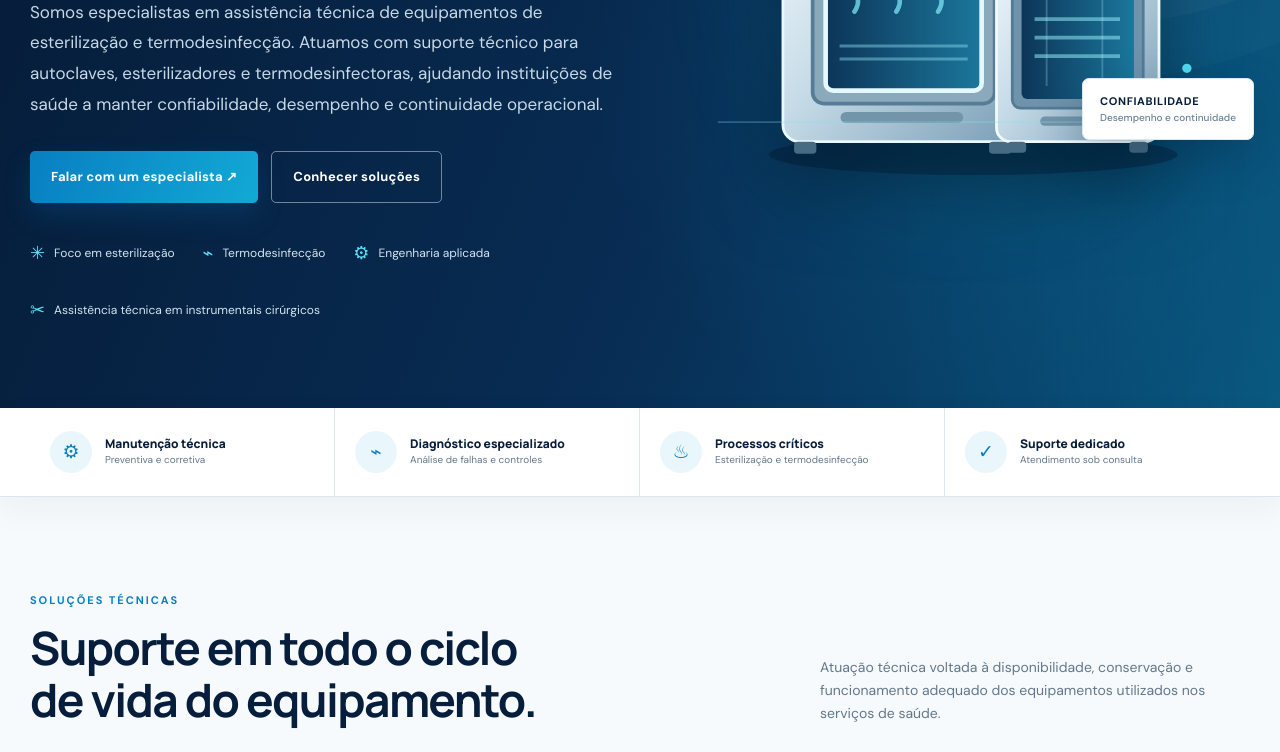
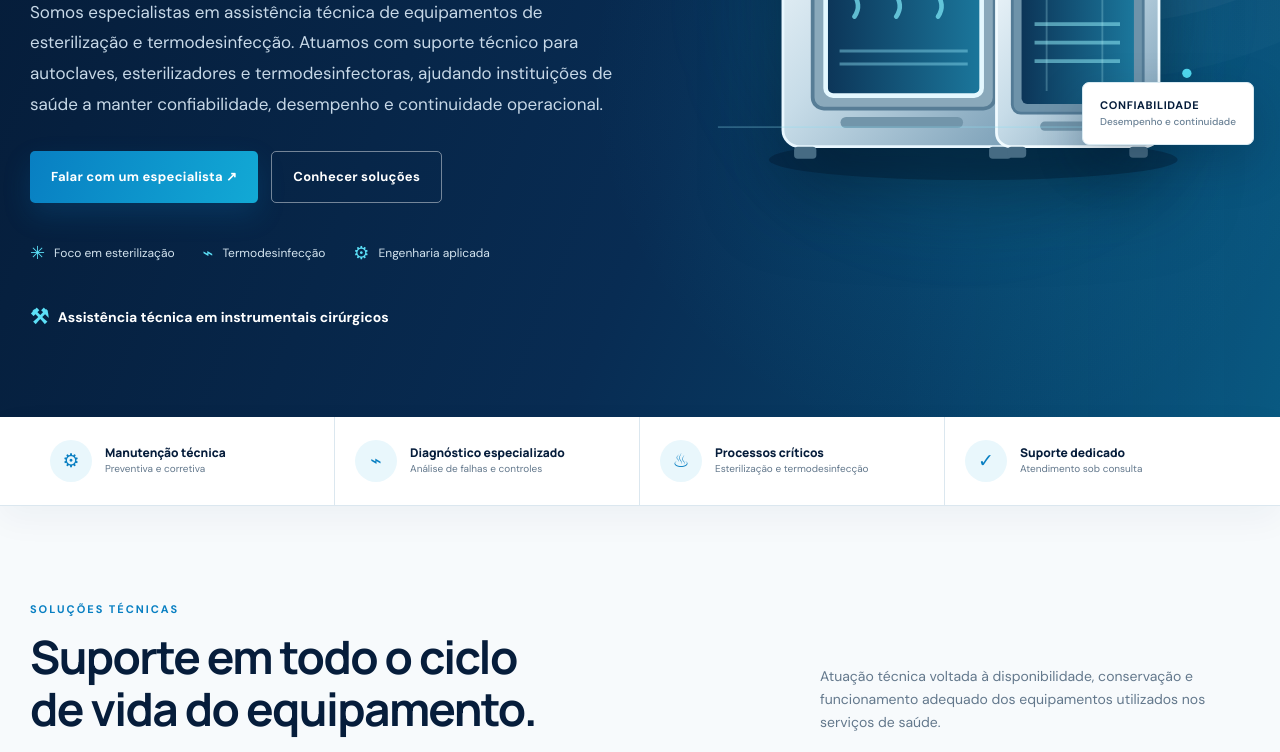
Before and after one commit to maykonmoliveira-cpu/Engetec-site, a plain HTML site: page index.html in a window 1280 px wide. Shown: the part 598-1350 px from the top of the page. Drawn offline with Linux system fonts and the light colour scheme.

Commit message:
Destaca assistência técnica em instrumentais cirúrgicos na apresentação inicial

```diff
--- a/index.html
+++ b/index.html
@@ -34,7 +34,7 @@ footer{background:#04152c;color:#9eb4c7;padding:35px 0 22px}.footmain{display:fl
 <div class="topline"><div class="container"><span><strong>ENGETEC</strong> · Assistência técnica em equipamentos médico-hospitalares</span><span>Joinville · Santa Catarina · Atendimento sob consulta</span></div></div>
 <header><div class="container nav"><a class="brand" href="#inicio" aria-label="ENGETEC início"><img src="./assets/logo-cabecalho-engetec.jpg?v=2" alt="ENGETEC — Tecnologia a serviço da vida"></a><nav class="navlinks"><a href="#servicos">Serviços</a><a href="#equipamentos">Equipamentos</a><a href="#especialidade">Especialidade</a><a href="#empresa">Atuação</a><a class="button" href="#contato">Solicitar atendimento <span>↗</span></a></nav></div></header>
 <main>
-<section class="hero" id="inicio"><div class="container hero-grid"><div><div class="kicker">Engenharia · Tecnologia · Saúde</div><h1>Precisão técnica para equipamentos que <em>cuidam de vidas.</em></h1><p class="hero-copy">Somos especialistas em assistência técnica de equipamentos de esterilização e termodesinfecção. Atuamos com suporte técnico para autoclaves, esterilizadores e termodesinfectoras, ajudando instituições de saúde a manter confiabilidade, desempenho e continuidade operacional.</p><div class="hero-actions"><a class="button" href="https://wa.me/5547992394551?text=Ol%C3%A1%2C%20gostaria%20de%20solicitar%20atendimento%20t%C3%A9cnico%20da%20ENGETEC." target="_blank" rel="noopener">Falar com um especialista ↗</a><a class="button outline" href="#servicos">Conhecer soluções</a></div><div class="hero-meta"><span><i>✳</i> Foco em esterilização</span><span><i>⌁</i> Termodesinfecção</span><span><i>⚙</i> Engenharia aplicada</span><span><i>✂</i> Assistência técnica em instrumentais cirúrgicos</span></div></div>
+<section class="hero" id="inicio"><div class="container hero-grid"><div><div class="kicker">Engenharia · Tecnologia · Saúde</div><h1>Precisão técnica para equipamentos que <em>cuidam de vidas.</em></h1><p class="hero-copy">Somos especialistas em assistência técnica de equipamentos de esterilização e termodesinfecção. Atuamos com suporte técnico para autoclaves, esterilizadores e termodesinfectoras, ajudando instituições de saúde a manter confiabilidade, desempenho e continuidade operacional.</p><div class="hero-actions"><a class="button" href="https://wa.me/5547992394551?text=Ol%C3%A1%2C%20gostaria%20de%20solicitar%20atendimento%20t%C3%A9cnico%20da%20ENGETEC." target="_blank" rel="noopener">Falar com um especialista ↗</a><a class="button outline" href="#servicos">Conhecer soluções</a></div><div class="hero-meta"><span><i>✳</i> Foco em esterilização</span><span><i>⌁</i> Termodesinfecção</span><span><i>⚙</i> Engenharia aplicada</span><span class="instrument-feature" style="flex-basis:100%;font-size:14px;font-weight:700;color:#ffffff;margin-top:4px"><i style="font-size:21px;color:#5ce0f7">⚒</i> Assistência técnica em instrumentais cirúrgicos</span></div></div>
 <div class="visual"><div class="visual-glow"></div><div class="float-tag tag-one">ENGENHARIA HOSPITALAR<small>Conhecimento técnico aplicado</small></div>
 <svg class="machine" viewBox="0 0 560 440" role="img" aria-label="Ilustração técnica de equipamentos hospitalares de esterilização"><defs><linearGradient id="metal" x1="0" x2="1" y1="0" y2="1"><stop stop-color="#f9fdff"/><stop offset=".45" stop-color="#c7dce8"/><stop offset="1" stop-color="#789db5"/></linearGradient><linearGradient id="glass" x1="0" x2="1"><stop stop-color="#0c3558"/><stop offset="1" stop-color="#1b779c"/></linearGradient><linearGradient id="blue" x1="0" x2="1"><stop stop-color="#0d8fc8"/><stop offset="1" stop-color="#28d0ec"/></linearGradient></defs>
 <ellipse cx="290" cy="397" rx="220" ry="22" fill="#00172b" opacity=".38"/>
```
